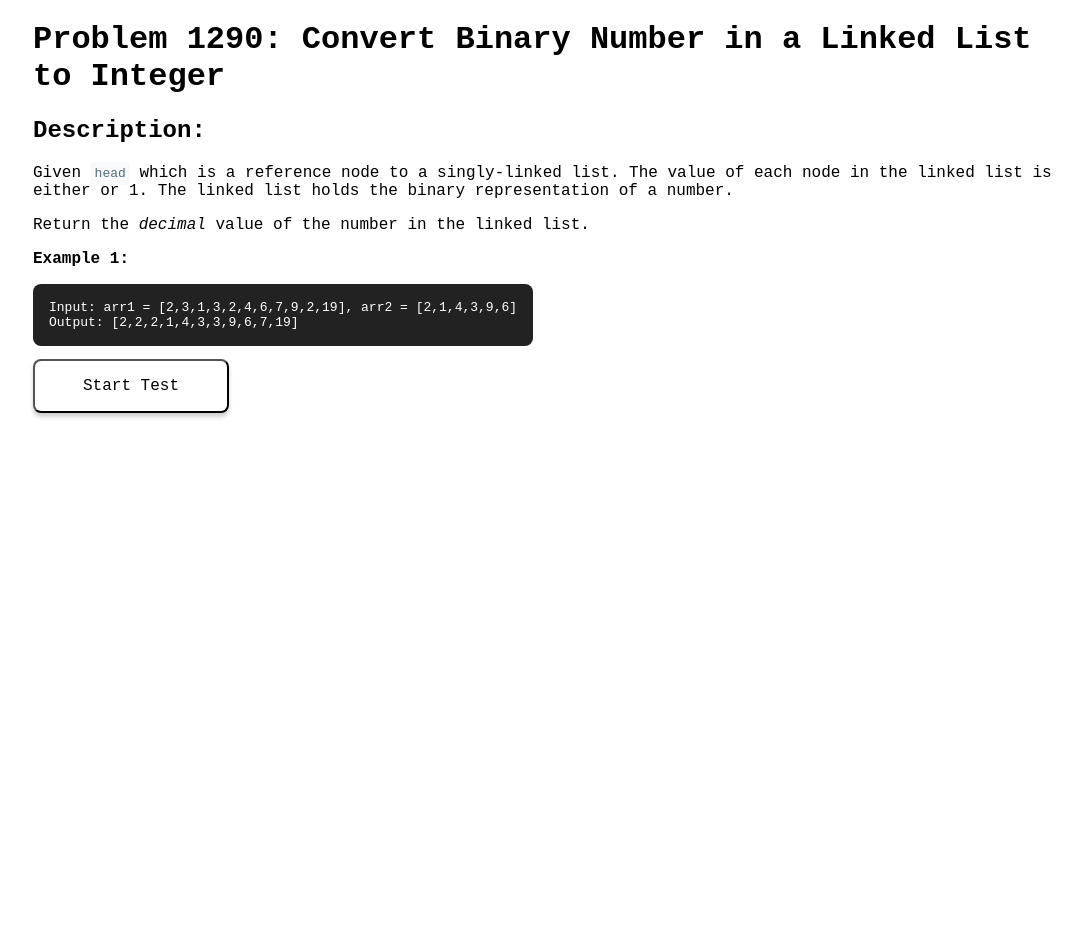
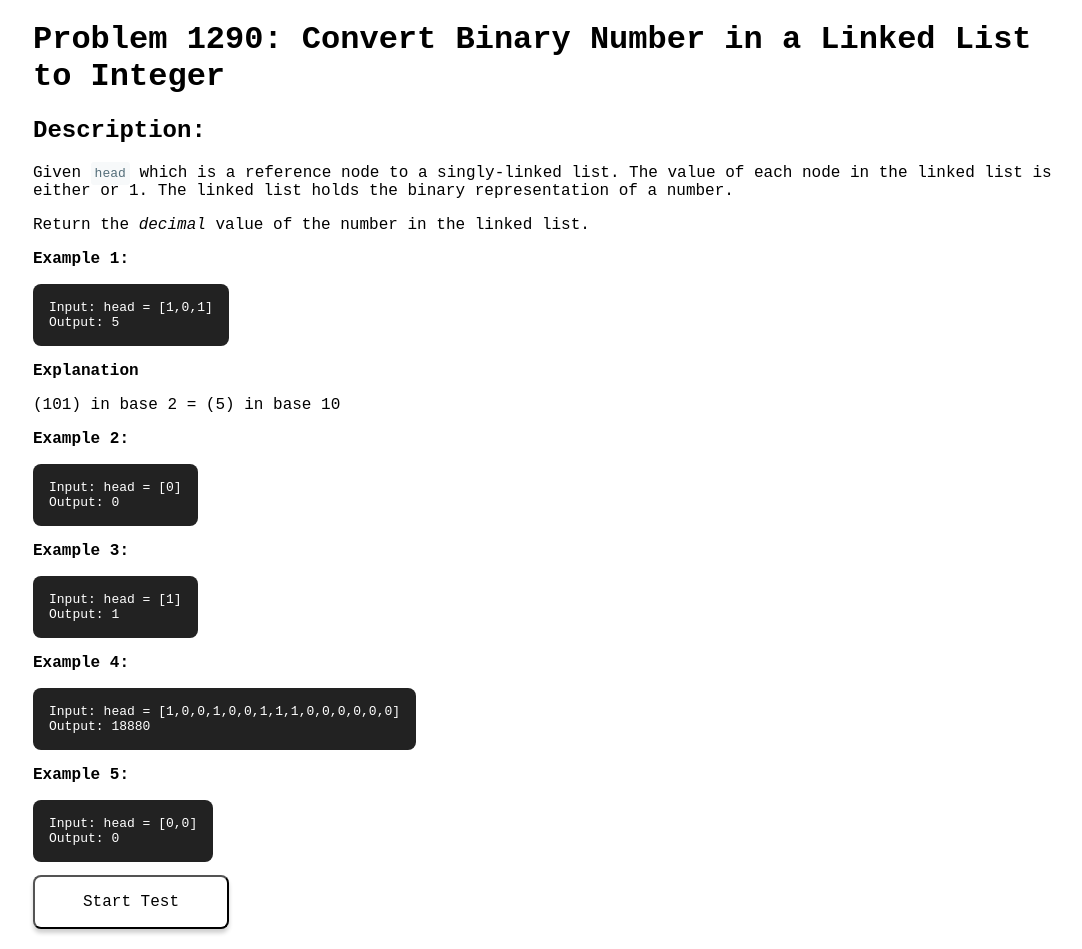
Before and after one commit to kevinakahoshi/leetcode-problems, a plain HTML site: page easy/1290/index.html in a window 1280 px wide. Shown: the whole page, without its empty margins (95-1177 px from the left). Before the commit the page ends 800 px from the top, so only its background shows below. Drawn offline with Linux system fonts and the light colour scheme.

Commit message:
Added more test cases and updated HTML file

```diff
--- a/easy/1290/index.html
+++ b/easy/1290/index.html
@@ -17,7 +17,29 @@
     <p>
       <strong>Example 1:</strong>
     </p>
-    <pre class="code-block">Input: arr1 = [2,3,1,3,2,4,6,7,9,2,19], arr2 = [2,1,4,3,9,6]<br>Output: [2,2,2,1,4,3,3,9,6,7,19]</pre>
+    <pre class="code-block">Input: head = [1,0,1]<br>Output: 5</pre>
+    <p>
+      <strong>Explanation</strong>
+    </p>
+    <p>
+      (101) in base 2 = (5) in base 10
+    </p>
+    <p>
+      <strong>Example 2:</strong>
+    </p>
+    <pre class="code-block">Input: head = [0]<br>Output: 0</pre>
+    <p>
+      <strong>Example 3:</strong>
+    </p>
+    <pre class="code-block">Input: head = [1]<br>Output: 1</pre>
+    <p>
+      <strong>Example 4:</strong>
+    </p>
+    <pre class="code-block">Input: head = [1,0,0,1,0,0,1,1,1,0,0,0,0,0,0]<br>Output: 18880</pre>
+    <p>
+      <strong>Example 5:</strong>
+    </p>
+    <pre class="code-block">Input: head = [0,0]<br>Output: 0</pre>
     <button>Start Test</button>
   </main>
 </body>
--- a/easy/1290/solution.js
+++ b/easy/1290/solution.js
@@ -1,6 +1,6 @@
 // Definition for singly-linked list.
-// function ListNode(val) {
-//   this.val = val;
+// function ListNode(value) {
+//   this.value = value;
 //   this.next = null;
 // }
 // @param {ListNode} head
--- a/easy/1290/testcases.js
+++ b/easy/1290/testcases.js
@@ -19,12 +19,24 @@ const results = {
 const testCases = [
   [
     [1, 0, 1], 5
+  ],
+  [
+    [0], 0
+  ],
+  [
+    [1], 1
+  ],
+  [
+    [1, 0, 0, 1, 0, 0, 1, 1, 1, 0, 0, 0, 0, 0, 0], 18880
+  ],
+  [
+    [0, 0], 0
   ]
 ];
 
 class Node {
-  constructor() {
-    this.value = null;
+  constructor(value) {
+    this.value = value;
     this.next = null;
   }
 }
@@ -35,21 +47,23 @@ const buildErrorSentence = (testCase, result, itemCount) => {
   const input = document.createElement('p');
   const expectedResult = document.createElement('p');
   const output = document.createElement('p');
+
   mainHeading.innerText = `Failed Test Case ${itemCount + 1}`;
   input.innerText = `Input: head = [${testCase[0]}]`;
   expectedResult.innerText = `Expected: ${testCase[1]}`;
   output.innerText = `Output: ${result}`;
+
   containingDiv.append(mainHeading, input, expectedResult, output);
-  containingDiv.classList.add('error-box')
+  containingDiv.classList.add('error-box');
+
   main.append(containingDiv);
 }
 
 const createLinkedList = headArray => {
-  const head = new Node();
+  const head = new Node(headArray[0]);
   let currentNode = head;
   let counter = 0;
   while (currentNode) {
-    currentNode.value = headArray[counter];
     if (typeof headArray[counter + 1] === 'number') {
       currentNode.next = new Node(headArray[counter + 1]);
     }
@@ -62,7 +76,7 @@ const createLinkedList = headArray => {
 startButton.addEventListener('click', () => {
   const delayTest = setInterval(() => {
     if (counter < testCases.length) {
-      const head = createLinkedList(testCases[counter][0])
+      const head = createLinkedList(testCases[counter][0]);
       const result = getDecimalValue(head);
       if (result === testCases[counter][1]) {
         if (!body.classList.contains('all-good') && !body.classList.contains('errors')) {
@@ -77,7 +91,7 @@ startButton.addEventListener('click', () => {
           body.classList.add('errors');
         }
         results.failed++;
-        buildErrorSentence(testCases[counter], result, counter)
+        buildErrorSentence(testCases[counter], result, counter);
       }
       counter++;
     } else {
```
